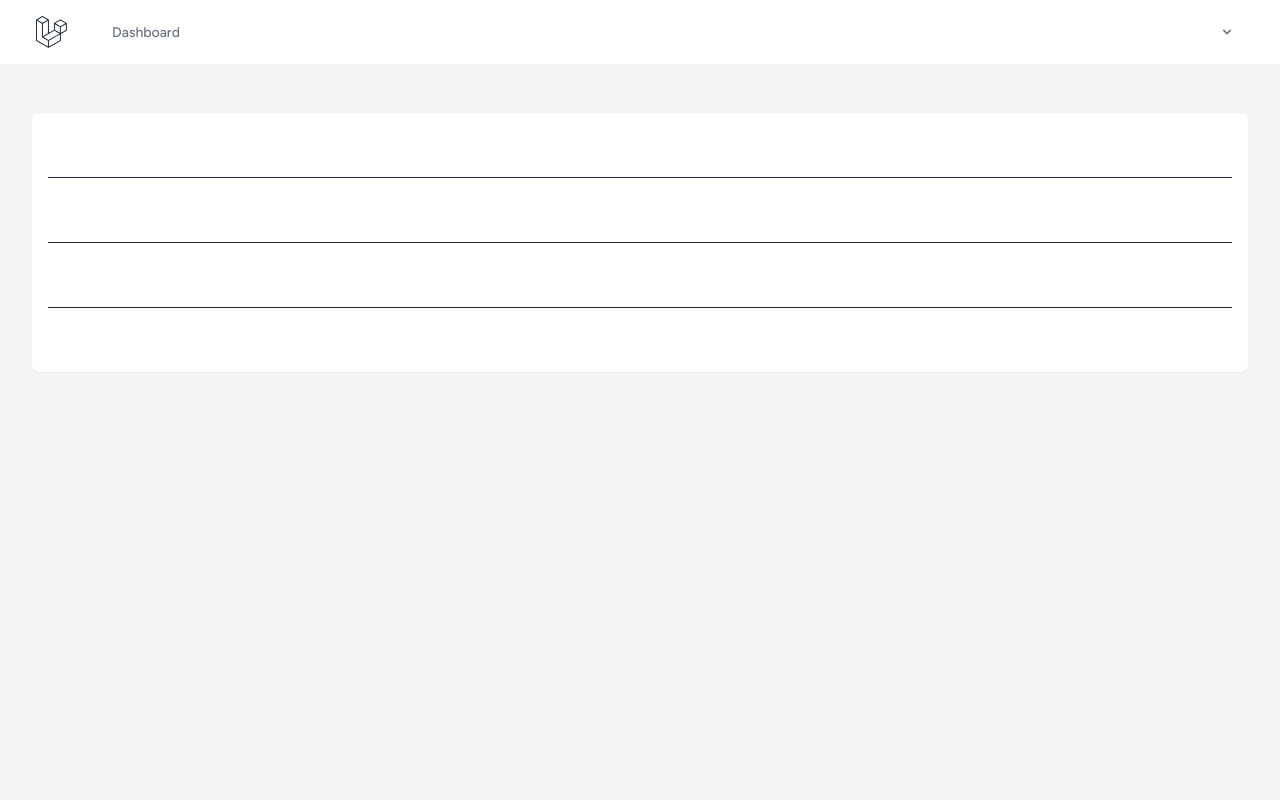
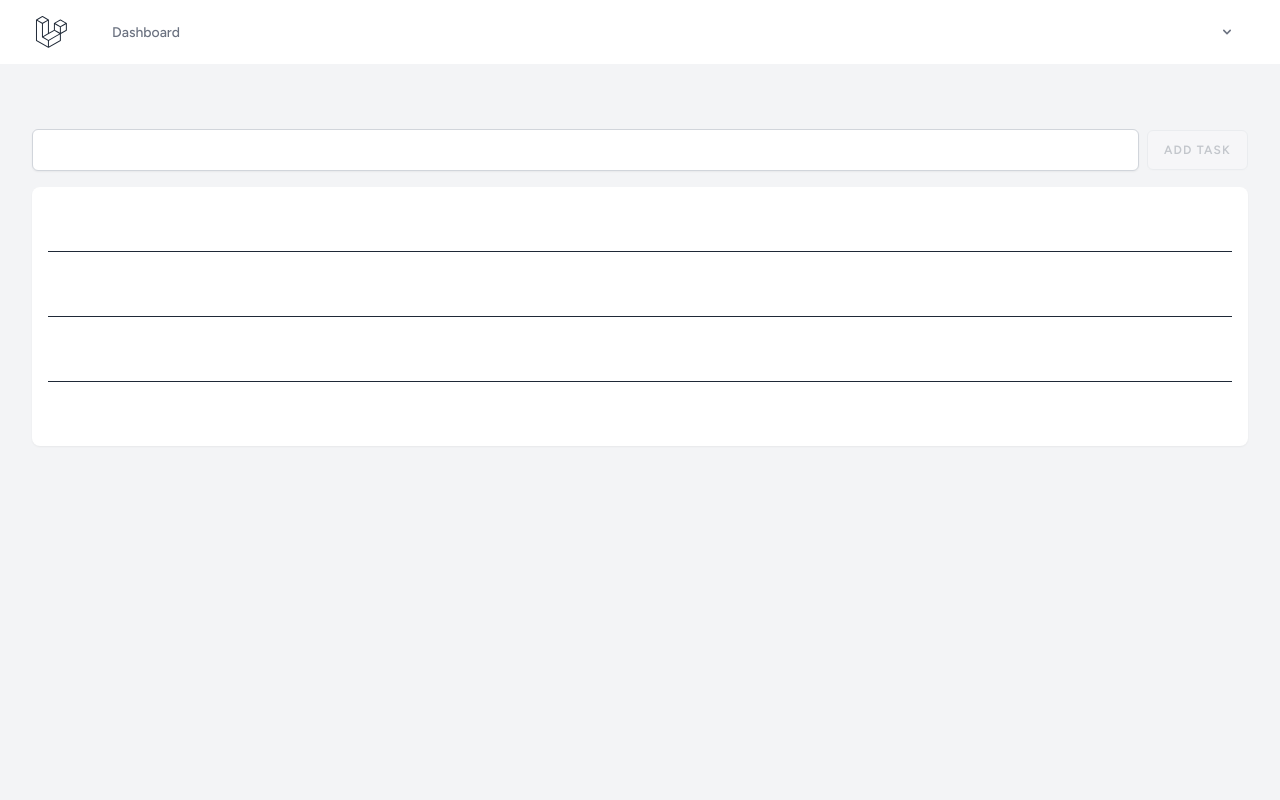
Before and after one commit to andgith/taskit, a Laravel app: page /tasks in a window 1280 px wide. Run offline with Laravel 12, Linux system fonts and the light colour scheme; a user stored in the database is signed in; data comes from the database, SQL or seed files in the repository; style sheets or scripts are compiled from the project's sources; some libraries are stand-ins or nearby versions.

Commit message:
Add new tasks

```diff
--- a/app/Livewire/Tasks/ShowTasks.php
+++ b/app/Livewire/Tasks/ShowTasks.php
@@ -4,9 +4,13 @@
 
 use Livewire\Component;
 use Livewire\Attributes\Layout;
+use Livewire\Attributes\Validate;
 
 class ShowTasks extends Component
 {
+    #[Validate('required')]
+    public $newTaskTitle = '';
+
     #[Layout('layouts.app')]
     public function render()
     {
@@ -17,4 +21,19 @@
                 ->get(),
         ]);
     }
+
+    public function addTask()
+    {
+        $this->validate();
+
+        auth()
+            ->user()
+            ->tasks()
+            ->create([
+                'title' => $this->newTaskTitle,
+                'description' => ''
+            ]);
+
+        $this->reset();
+    }
 }
--- a/resources/views/livewire/tasks/show-tasks.blade.php
+++ b/resources/views/livewire/tasks/show-tasks.blade.php
@@ -6,9 +6,16 @@
 
 <div class="py-12">
     <div class="max-w-7xl mx-auto sm:px-6 lg:px-8">
+        <div class="my-4">
+            <form wire:submit="addTask" class="w-full flex items-center space-x-2">
+                <x-text-input class="grow" wire:model="newTaskTitle"></x-text-input>
+                <x-secondary-button type="submit" class="h-10" disabled
+                    x-bind:disabled="$wire.newTaskTitle === ''">Add Task</x-secondary-button>
+            </form>
+        </div>
         <div class="bg-white dark:bg-gray-800 overflow-hidden shadow-sm sm:rounded-lg px-4">
             <ul role="list" class="divide-y divide-gray-800 dark:divide-gray-700">
-                @foreach($tasks as $task)
+                @foreach ($tasks as $task)
                     <li wire:key="{{ $task->id }}" class="flex justify-between gap-x-6 py-5">
                         <div class="flex min-w-0 gap-x-4">
                             <div class="min-w-0 flex-auto">
@@ -18,7 +25,6 @@
                     </li>
                 @endforeach
             </ul>
-
         </div>
     </div>
 </div>
```
Also changed, not shown: tests/Feature/Livewire/Tasks/ShowTasksTest.php (+45 -5 lines).
